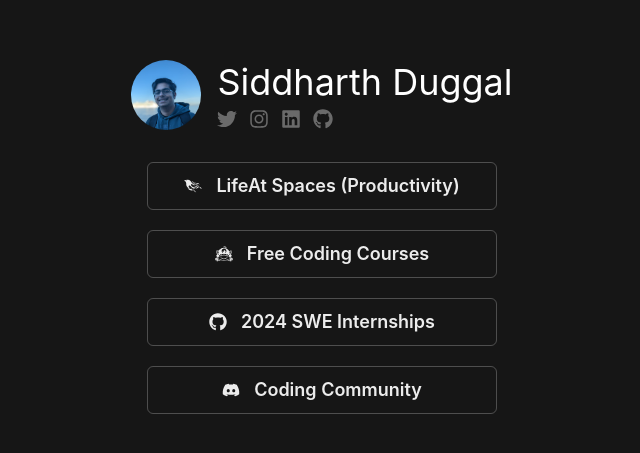
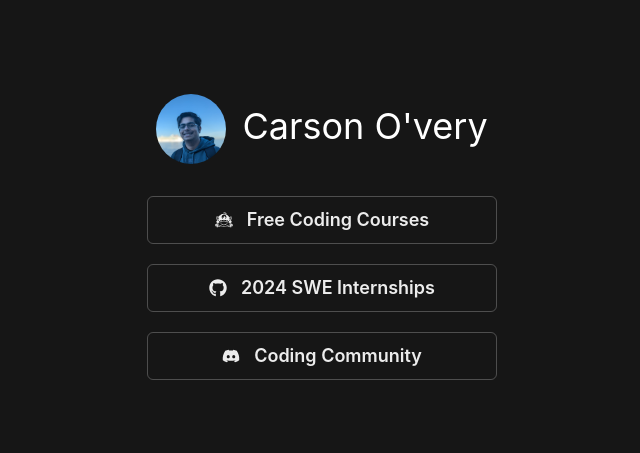
Before and after one commit to siddharthd0/card, a Next.js app: page / in a window 1280 px wide. Shown: the part 163-616 px from the top of the page, without its empty margins (318-958 px from the left). Built offline with nearby package versions, Linux system fonts and the light colour scheme.

Commit message:
first commit

```diff
--- a/src/pages/index.js
+++ b/src/pages/index.js
@@ -130,7 +130,7 @@ export default function Home() {
         alignItems="center"
       >
         <Head>
-          <title>Links | Siddharth Duggal</title>
+          <title>Links | Carson O'very</title>
           <link rel="icon" href="/favicon.ico" />
         </Head>
         <Flex mb={8} alignItems="center">
@@ -165,20 +165,16 @@ export default function Home() {
                   }}
                   fontWeight={"400"}
                 >
-                  Siddharth Duggal
+               Carson O'very
                 </Heading>
               </Link>
             </Tooltip>
-            <SocialMediaIcons />
+
           </Box>
         </Flex>
 
         <VStack spacing={5}>
-          <LinkButton
-            name="LifeAt Spaces (Productivity)"
-            url={"https://lifeat.io/"}
-            icon={<FaPhoenixFramework/>}
-            />
+
           <LinkButton
             name="Free Coding Courses"
             url="https://www.techoptimum.org"
```
Also changed, not shown: 1 other file (tests, documents, lock files or other folders).
